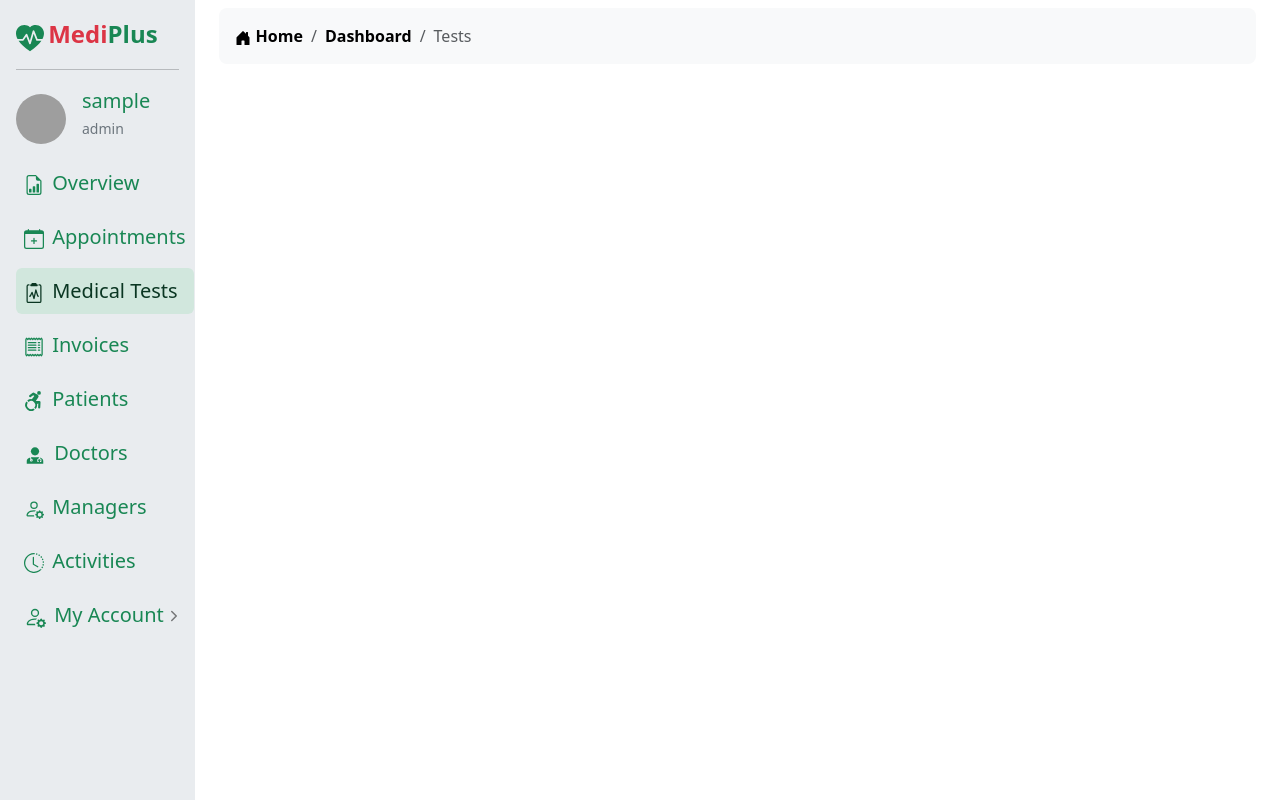
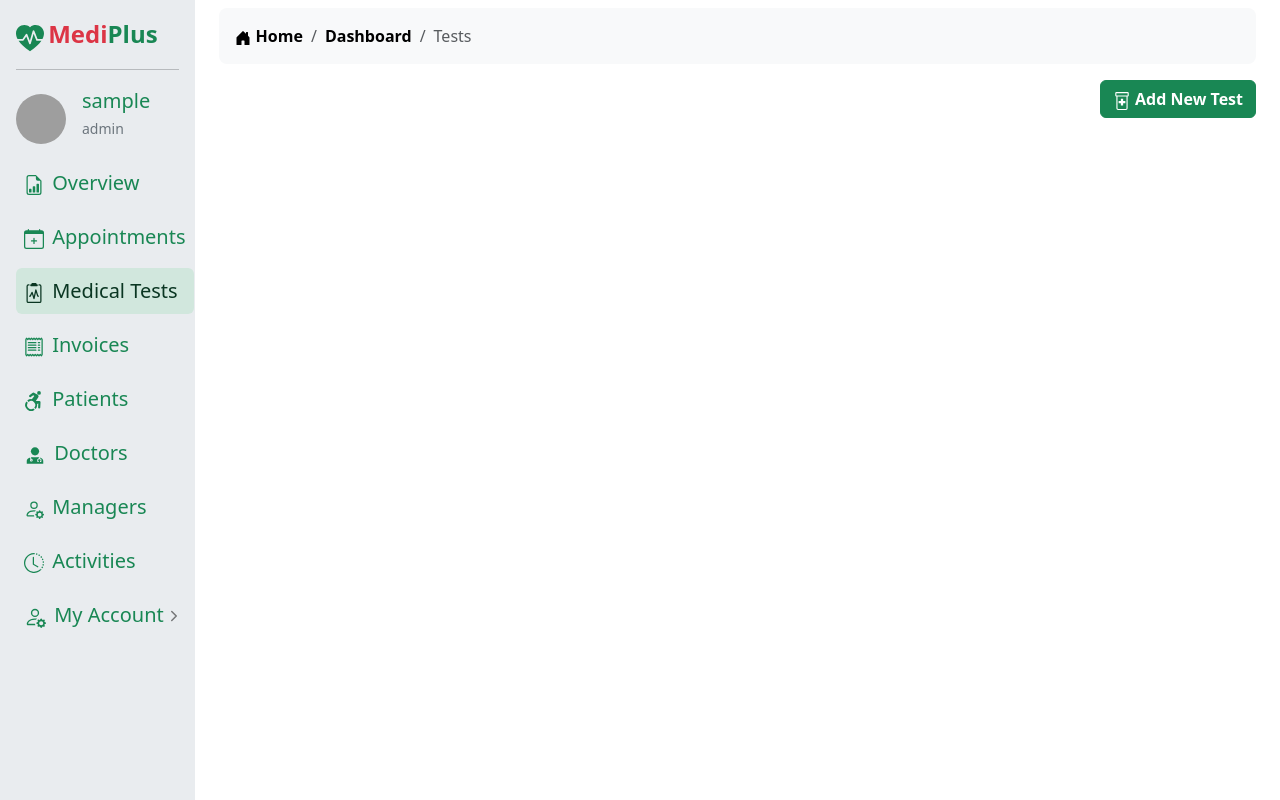
Before and after one commit to alfa-echo-niner-ait/mediplus, a Flask app: page /dashboard/tests in a window 1280 px wide. Run offline with Flask 3, Linux system fonts and the light colour scheme; the visitor is signed in with stand-in values (Sample User, id 1); parts of the project's set-up code (start-up, migrations or seed data) failed here and were passed over; some libraries are stand-ins or nearby versions; grey boxes are pictures that could not be loaded.

Commit message:
Medical Test Creation & Dashboard Update

```diff
--- a/src/manager/forms.py
+++ b/src/manager/forms.py
@@ -1,6 +1,6 @@
 from flask_wtf import FlaskForm
 from flask_wtf.file import FileField, FileAllowed
-from wtforms import SelectField, SubmitField, DateField, PasswordField, StringField
+from wtforms import SelectField, SubmitField, DateField, PasswordField, StringField, DecimalField, TextAreaField
 from wtforms.validators import DataRequired, EqualTo
 from datetime import date
 
@@ -72,3 +72,17 @@ class SelfProfileForm(FlaskForm):
     )
 
     submit = SubmitField("Update Profile")
+
+
+class NewMedicalTestForm(FlaskForm):
+    test_name = StringField("Test Name", validators=[DataRequired()])
+    test_price = DecimalField("Test Price", validators=[DataRequired()])
+    test_desc = TextAreaField("Test Description")
+    submit = SubmitField("Add New Test")
+
+
+class UpdateMedicalTestForm(FlaskForm):
+    test_name = StringField("Test Name", validators=[DataRequired()])
+    test_price = DecimalField("Test Price", validators=[DataRequired()])
+    test_desc = TextAreaField("Test Description")
+    submit = SubmitField("Update Test")
--- a/src/manager/routes.py
+++ b/src/manager/routes.py
@@ -1,8 +1,14 @@
 from flask import Blueprint, render_template, redirect, url_for, flash, request, session
 from flask_login import login_required, current_user
 from src.users.models import Users, User_Logs, Patients, Doctors, Managers
-from src.patient.models import Invoices, Invoice_Items, Payments
-from .forms import LogSortForm, ChangePasswordForm, SelfProfileForm
+from src.patient.models import Invoices, Invoice_Items, Payments, Medical_Tests
+from .forms import (
+    LogSortForm,
+    ChangePasswordForm,
+    SelfProfileForm,
+    NewMedicalTestForm,
+    UpdateMedicalTestForm,
+)
 from src import db, hash_manager
 from src.public.utils import (
     get_datetime,
@@ -26,10 +32,34 @@ def appointemnts():
     return render_template("manager/appointments.html", title="Appointments Management")
 
 
-@manager.route("/dashboard/tests")
+@manager.route("/dashboard/tests", methods=["GET", "POST"])
 @login_required
 def tests():
-    return render_template("manager/tests.html", title="Tests Management")
+    new_test_form = NewMedicalTestForm()
+
+    if new_test_form.validate_on_submit():
+        date, time = get_datetime()
+        new_test = Medical_Tests(
+            new_test_form.test_name.data,
+            new_test_form.test_price.data,
+            date,
+            time,
+            new_test_form.test_desc.data,
+        )
+        db.session.add(new_test)
+
+        new_log = User_Logs(current_user.id, "Create New Test", date, time)
+        new_log.log_desc = f"Name: {new_test_form.test_name.data}, Price: {new_test_form.test_price.data}"
+        db.session.add(new_log)
+        # Commit to the database
+        db.session.commit()
+
+        flash("New Test Added to the Catalog!", category="success")
+        return redirect(url_for("manager.tests"))
+
+    return render_template(
+        "manager/tests.html", new_test_form=new_test_form, title="Tests Management"
+    )
 
 
 @manager.route("/dashboard/invoices")
@@ -54,7 +84,9 @@ def invoices():
         .paginate(page=page_num, per_page=12)
     )
 
-    return render_template("manager/invoices.html", title="Invoices Management", invoices=invoices)
+    return render_template(
+        "manager/invoices.html", title="Invoices Management", invoices=invoices
+    )
 
 
 @manager.route("/dashboard/manager/managers")
@@ -246,12 +278,14 @@ def log_details(id):
             User_Logs.log_date,
             User_Logs.log_time,
             User_Logs.log_type,
-            User_Logs.log_desc
+            User_Logs.log_desc,
         )
         .first()
     )
 
-    return render_template("manager/log_details.html", title=f"Log #{id} Details", log=log)
+    return render_template(
+        "manager/log_details.html", title=f"Log #{id} Details", log=log
+    )
 
 
 @manager.route("/dashboard/manager/account", methods=["GET", "POST"])
--- /dev/null
+++ b/src/templates/manager/medical_tests.html
@@ -0,0 +1,65 @@
+<div class="modal modal-lg" id="addTestModal">
+    <div class="modal-dialog modal-dialog-centered">
+        <div class="modal-content">
+            <!-- Header -->
+            <div class="modal-header bg-secondary-subtle">
+                <h4 class="modal-title">
+                    <svg width="22" height="22" fill="currentColor" class="bi"
+                        viewBox="0 0 16 16">
+                        <path d="M7 6h2v2h2v2H9v2H7v-2H5V8h2z" />
+                        <path
+                            d="M2 1a1 1 0 0 1 1-1h10a1 1 0 0 1 1 1v2a1 1 0 0 1-1 1v10.5a1.5 1.5 0 0 1-1.5 1.5h-7A1.5 1.5 0 0 1 3 14.5V4a1 1 0 0 1-1-1zm2 3v10.5a.5.5 0 0 0 .5.5h7a.5.5 0 0 0 .5-.5V4zM3 3h10V1H3z" />
+                    </svg>
+                    Add New Test to Catalog
+                </h4>
+                <button type="button" class="btn-close bg-danger" data-bs-dismiss="modal"></button>
+                <!-- <span class="badge bg-danger">
+                </span> -->
+            </div>
+            <!-- Body -->
+            <div class="modal-body">
+                <form method="POST" action="">
+                    {{ new_test_form.hidden_tag() }}
+                    <!-- Test Name -->
+                    <div class="mb-3">
+                        {{ new_test_form.test_name.label(class='form-label fw-bold') }}
+                        {% if new_test_form.test_name.errors %}
+                        {{ new_test_form.test_name(class="form-control is-invalid", placeholder='Enter Test Name') }}
+                        <div class="invalid-feedback">
+                            {% for error in new_test_form.test_name.errors %}
+                            <span>{{ error }}</span>
+                            {% endfor %}
+                        </div>
+                        {% else %}
+                        {{ new_test_form.test_name(class="form-control", placeholder='Enter Test Name') }}
+                        {% endif %}
+                    </div>
+                    <!-- Test Price -->
+                    <div class="mb-3">
+                        {{ new_test_form.test_price.label(class='form-label fw-bold') }}
+                        {% if new_test_form.test_price.errors %}
+                        {{ new_test_form.test_price(class="form-control is-invalid", placeholder='Enter Test Price') }}
+                        <div class="invalid-feedback">
+                            {% for error in new_test_form.test_price.errors %}
+                            <span>{{ error }}</span>
+                            {% endfor %}
+                        </div>
+                        {% else %}
+                        {{ new_test_form.test_price(class="form-control", placeholder='Enter Test Price') }}
+                        {% endif %}
+                    </div>
+                    <!-- Test Description -->
+                    <div class="mb-3">
+                        {{ new_test_form.test_desc.label(class='form-label fw-bold') }}
+                        {{ new_test_form.test_desc(class='form-control', style="height: 180px;", placeholder='Enter Description/Details of the Test')
+                        }}
+                    </div>
+                    <!-- Add Button -->
+                    <div class="d-grid mb-3">
+                        {{ new_test_form.submit(class='btn btn-success fw-bold text-white mt-2 mb-2') }}
+                    </div>
+                </form>
+            </div>
+        </div>
+    </div>
+</div>
--- a/src/templates/manager/tests.html
+++ b/src/templates/manager/tests.html
@@ -26,6 +26,20 @@
     </nav>
 </div>
 
+<div class="container mt-3">
+    <div class="text-end">
+        <button class="btn btn-success text-white fw-bold" data-bs-toggle="modal" data-bs-target="#addTestModal">
+            <svg width="18" height="18" fill="currentColor" class="bi" viewBox="0 0 16 16">
+                <path d="M7 6h2v2h2v2H9v2H7v-2H5V8h2z" />
+                <path
+                    d="M2 1a1 1 0 0 1 1-1h10a1 1 0 0 1 1 1v2a1 1 0 0 1-1 1v10.5a1.5 1.5 0 0 1-1.5 1.5h-7A1.5 1.5 0 0 1 3 14.5V4a1 1 0 0 1-1-1zm2 3v10.5a.5.5 0 0 0 .5.5h7a.5.5 0 0 0 .5-.5V4zM3 3h10V1H3z" />
+            </svg>
+            Add New Test
+        </button>
+    </div>
+    {% include '/manager/medical_tests.html' %}
+</div>
+
 <!-- JS -->
 <script>
     $(document).ready(function () {
--- a/src/templates/patient/invoices.html
+++ b/src/templates/patient/invoices.html
@@ -27,7 +27,7 @@
 
 <div class="container mt-3">
     <!-- Log List -->
-    <table class="table table-bordered table-hover shadow">
+    <table class="table table-hover shadow">
         <thead class="table-success">
             <tr>
                 <th scope="col">Invoice ID</th>
--- a/src/templates/patient/log_modal.html
+++ b/src/templates/patient/log_modal.html
@@ -4,7 +4,7 @@
             <!-- Header -->
             <div class="modal-header bg-success-subtle">
                 <h5 class="modal-title" id="log_title"></h4>
-                <button type="button" class="btn-close" id="closeModal"></button>
+                <button type="button" class="btn-close bg-danger" id="closeModal"></button>
             </div>
             <!-- Body -->
             <div class="modal-body">
--- a/src/templates/patient/logs.html
+++ b/src/templates/patient/logs.html
@@ -27,7 +27,7 @@
 
 <div class="container mt-3">
     <!-- Log List -->
-    <table class="table table-bordered table-striped shadow">
+    <table class="table table-striped shadow">
         <thead class="table-success">
             <tr>
                 <th scope="col">Log ID</th>
--- a/src/templates/patient/upload_record.html
+++ b/src/templates/patient/upload_record.html
@@ -2,9 +2,9 @@
     <div class="modal-dialog modal-dialog-centered">
         <div class="modal-content">
             <!-- Header -->
-            <div class="modal-header">
+            <div class="modal-header bg-secondary-subtle">
                 <h4 class="modal-title">Upload New Record File</h4>
-                <button type="button" class="btn-close" data-bs-dismiss="modal"></button>
+                <button type="button" class="btn-close bg-danger" data-bs-dismiss="modal"></button>
             </div>
             <!-- Body -->
             <div class="modal-body">
```
Also changed, not shown: src/patient/models.py (+22 -0 lines), src/templates/manager/tests_list.html (added).
